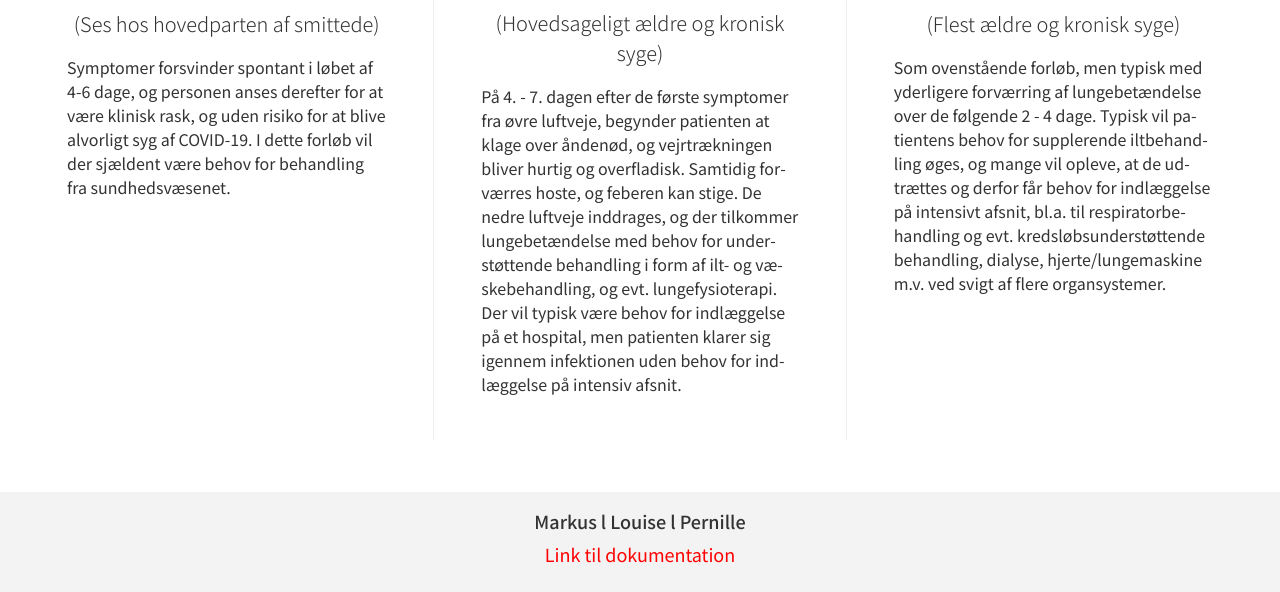
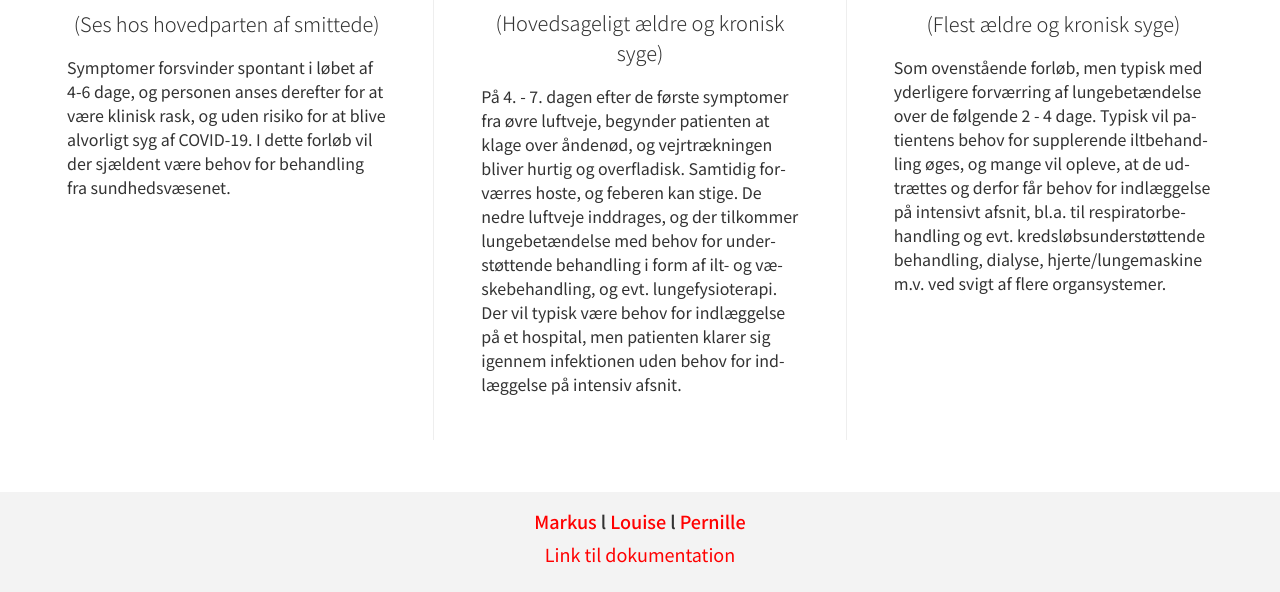
Before and after one commit to markuspettersen1/info-graf, a plain HTML site: page infografikk/index.html in a window 1280 px wide. Shown: the part 3421-4013 px from the top of the page. Drawn offline with nearby package versions, Linux system fonts and the light colour scheme; a script that the page names is missing.

Commit message:
Update index.html

```diff
--- a/infografikk/index.html
+++ b/infografikk/index.html
@@ -219,7 +219,11 @@
     </div>
 
     <div class="navbar justify-content-center" style="position: width: 100%;">
-        <h4>Markus l Louise l Pernille</h4>
+        <h4>
+        <a href="#">Markus</a> l
+        <a href="#">Louise</a> l
+        <a href="http://pernillelind.dk/portfolio_sem1/pernille_portfolio_index.html">Pernille</a>
+        </h4>
         <a href="#">Link til dokumentation</a>
     </div>
 
```
